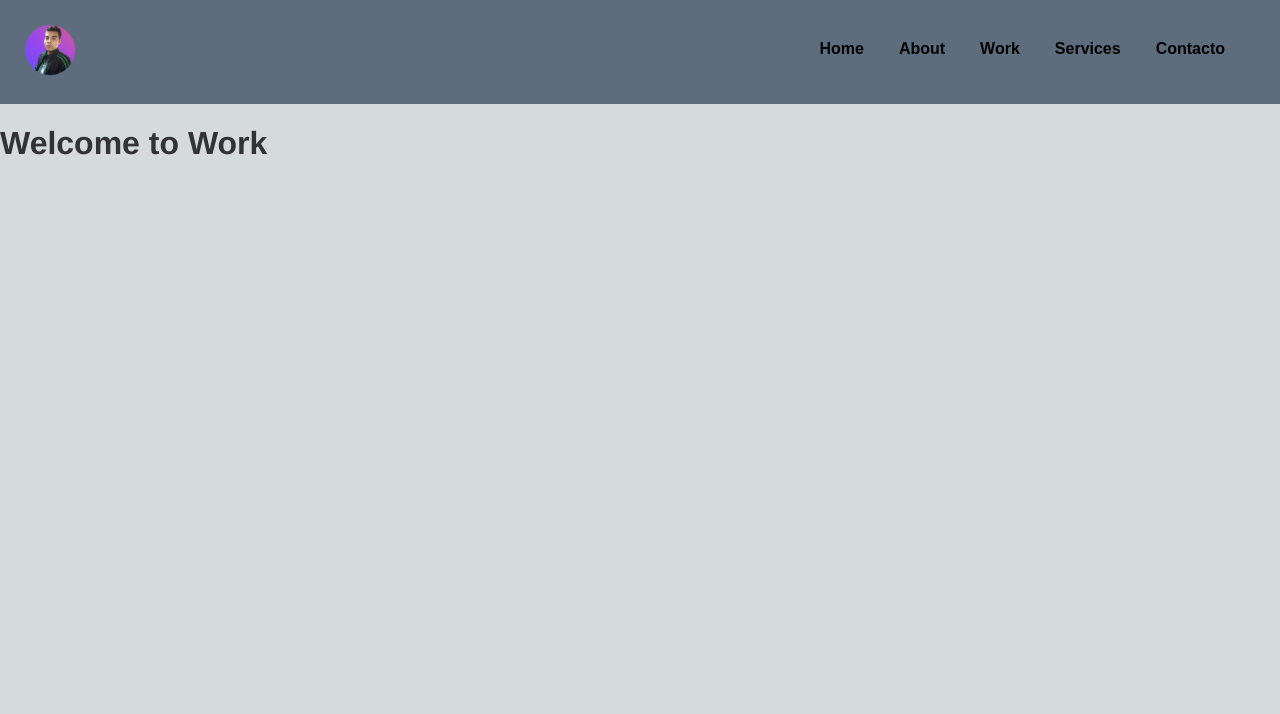
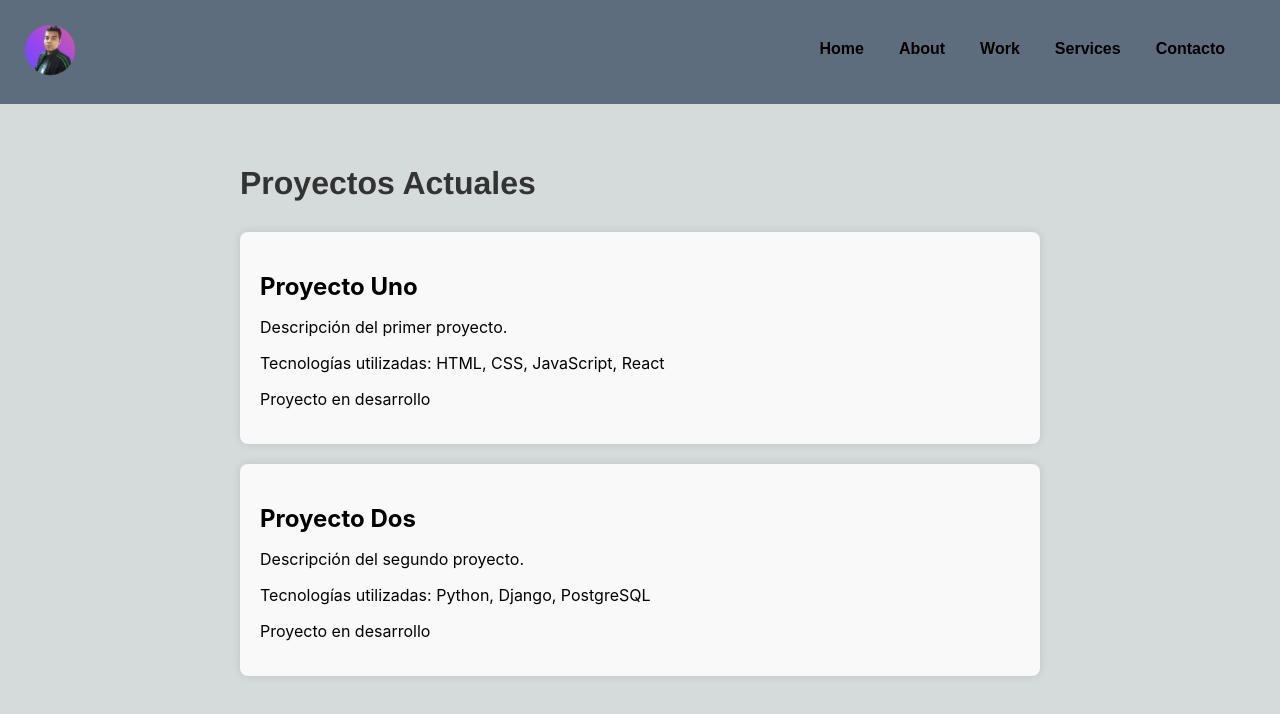
Before and after one commit to Elliam-Sanchez510/Landing-page, a React (Create React App) app: page /work in a window 1280 px wide. Shown: the top 714 px of the page. Built offline with nearby package versions, Linux system fonts and the light colour scheme.

Commit message:
Creating the work section and showing the projects

```diff
--- a/src/components/screens/Work.tsx
+++ b/src/components/screens/Work.tsx
@@ -1,9 +1,37 @@
 import React from 'react';
+import '../styles/Work.css';
+
+const projects = [
+  {
+    id: 1,
+    name: 'Proyecto Uno',
+    description: 'Descripción del primer proyecto.',
+    technologies: 'HTML, CSS, JavaScript, React',
+    imageUrl: 'url_de_la_imagen_del_proyecto',
+    status: 'en_desarrollo'
+  },
+  {
+    id: 2,
+    name: 'Proyecto Dos',
+    description: 'Descripción del segundo proyecto.',
+    technologies: 'Python, Django, PostgreSQL',
+    imageUrl: 'url_de_la_imagen_del_proyecto',
+    status: 'en_desarrollo'
+  }
+];
 
 const Work: React.FC = (): JSX.Element => {
   return (
-    <div>
-      <h1>Welcome to Work</h1>
+    <div className="proyectos-container">
+      <h1>Proyectos Actuales</h1>
+      {projects.map((project) => (
+        <div className="proyecto" key={project.id}>
+          <h2>{project.name}</h2>
+          <p>{project.description}</p>
+          <p>Tecnologías utilizadas: {project.technologies}</p>
+          {project.status === 'en_desarrollo' && <p>Proyecto en desarrollo</p>}
+        </div>
+      ))}
     </div>
   );
 };
--- a/src/components/styles/AboutMe.css
+++ b/src/components/styles/AboutMe.css
@@ -1,9 +1,3 @@
-/* * {
-    font-family: "Titillium Web";
-    margin: 0;
-    padding: 0;
-} */
-
 .inicio {
     background: linear-gradient(rgba(0, 0, 0, .3), rgba(0, 0, 0, .3)), url("../image/fondo.jpg");
     background-size: cover;
--- /dev/null
+++ b/src/components/styles/Work.css
@@ -0,0 +1,32 @@
+.proyectos-container {
+    max-width: 800px;
+    margin: 0 auto;
+    padding: 40px;
+}
+
+.proyecto {
+    background-color: #f9f9f9;
+    padding: 20px;
+    margin-bottom: 20px;
+    border-radius: 8px;
+    box-shadow: 0px 0px 10px 0px rgba(0, 0, 0, 0.1);
+}
+
+.proyecto h2 {
+    font-size: 24px;
+    margin-bottom: 10px;
+}
+
+.proyecto p {
+    margin-bottom: 15px;
+}
+
+.proyecto a {
+    color: #007bff;
+    text-decoration: none;
+    font-weight: bold;
+}
+
+.proyecto a:hover {
+    text-decoration: underline;
+}
```
